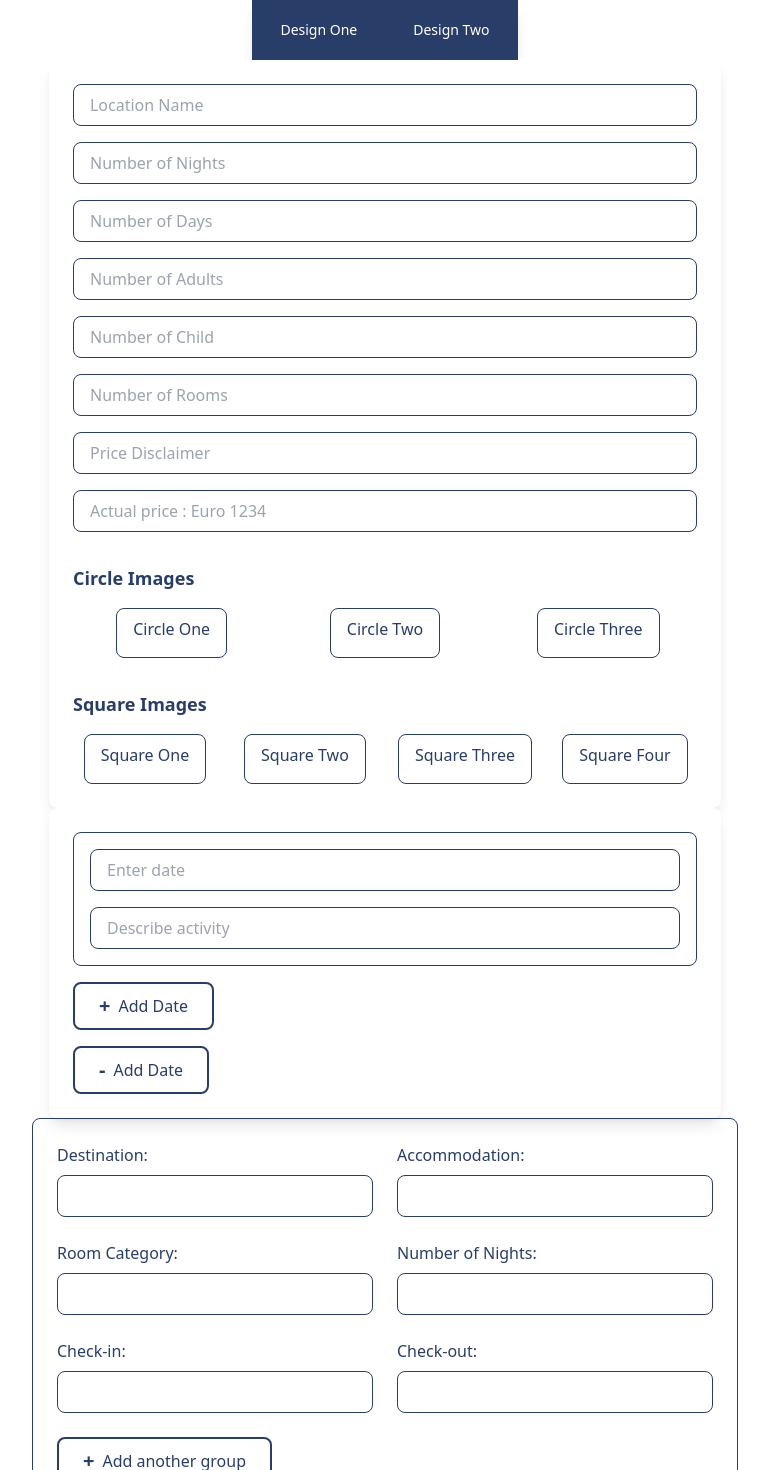
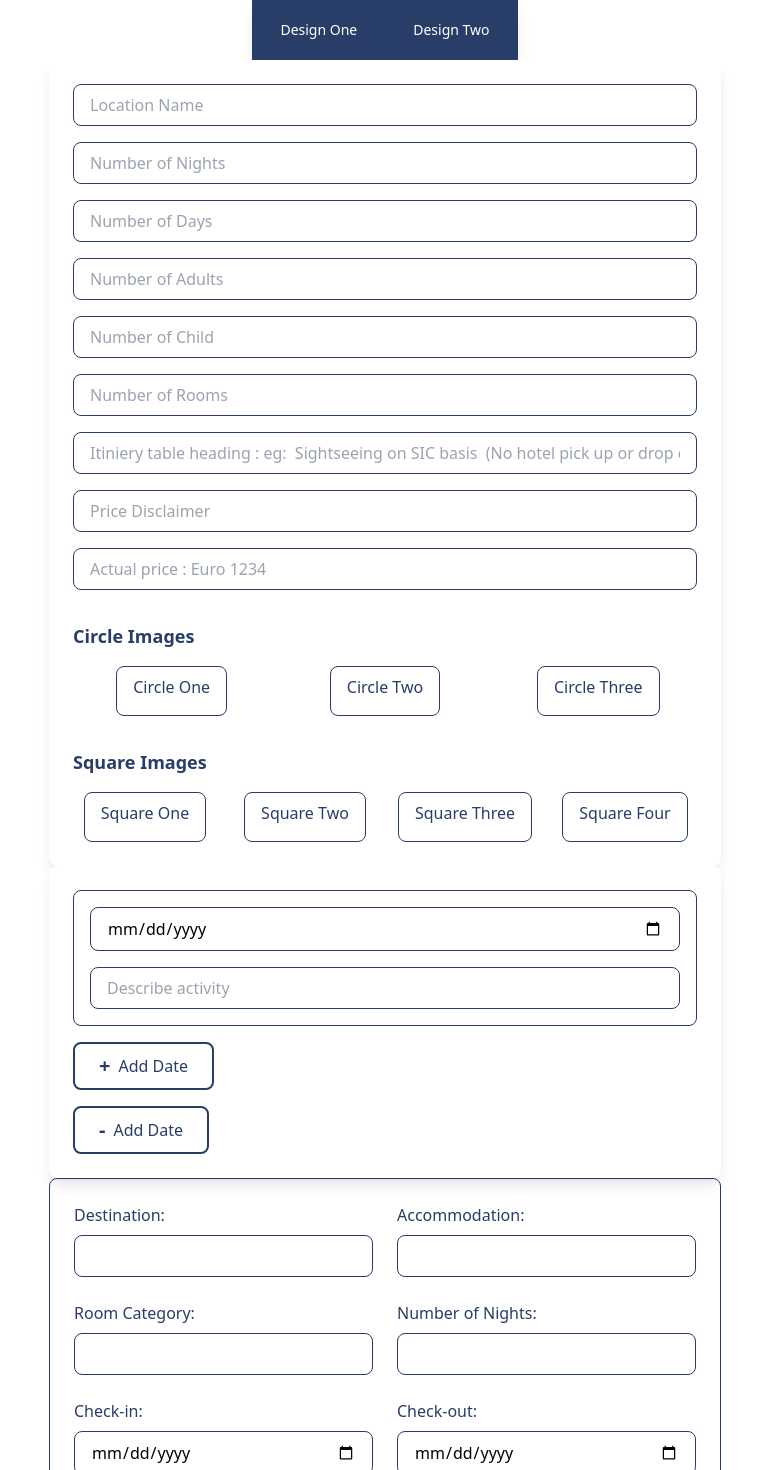
Before and after one commit to lalitstoic/shripal, a React (Create React App) app: page / in a window 1280 px wide. Shown: the top 1470 px of the page, without its empty margins (255-1024 px from the left). Built offline with nearby package versions, Linux system fonts and the light colour scheme; a web font is replaced by a local one.

Commit message:
Added the date picker feature in the pdf one

```diff
--- a/src/App.css
+++ b/src/App.css
@@ -27,7 +27,7 @@ html {
   word-break: break-all; /* Break long words that don't fit within the column */
 }
 .datecell {
-  width: 70px;
+  width: 90px;
   padding-left: 5px;
 }
 .citycell {
--- a/src/Component/Pdf.js
+++ b/src/Component/Pdf.js
@@ -105,13 +105,22 @@ const Pdf = () => {
         }
     ]);
 
-    // Handle input change in any of the fields
+    // Handle input change for all fields, including date inputs
     const handleInputChange = (index, event) => {
-        const { name, value } = event.target;
+        const { name, value, type } = event.target;
         const updatedInputGroups = [...inputGroups];
-        updatedInputGroups[index][name] = value;
+
+        // If the input type is "date", convert YYYY-MM-DD to DD-MM-YYYY
+        if (type === "date") {
+            updatedInputGroups[index][name] = value.split("-").reverse().join("-");
+        } else {
+            // For other inputs, keep the value as is
+            updatedInputGroups[index][name] = value;
+        }
+
         setInputGroups(updatedInputGroups);
     };
+
 
     // Handle adding a new group of inputs
     const addNewGroup = () => {
@@ -175,8 +184,19 @@ const Pdf = () => {
 
     const handleDateChange = (index, value) => {
         const newDates = [...dates];
-        newDates[index].date = value;
+
+        // Convert DD-MM-YYYY to YYYY-MM-DD format before updating the state
+        newDates[index].date = value.split("-").reverse().join("-");
+
         setDates(newDates);
+    };
+
+
+    // helper date function
+    const convertToDateForInput = (date) => {
+        if (!date) return ''; // If no date, return empty string
+        const [day, month, year] = date.split('-');
+        return `${year}-${month}-${day}`; // Convert to YYYY-MM-DD format
     };
 
 
@@ -246,6 +266,14 @@ const Pdf = () => {
                         className="w-full px-4 py-2 border border-[#293d69] rounded-lg focus:outline-none focus:ring-2 focus:ring-[#293d69] focus:border-transparent"
                         placeholder="Number of Rooms"
                     />
+                    <input
+                        type="text"
+                        onChange={(e) => setHeading(e.target.value)}
+                        className="w-full px-4 py-2 border border-[#293d69] rounded-lg focus:outline-none focus:ring-2 focus:ring-[#293d69] focus:border-transparent"
+                        placeholder="Itiniery table heading : eg:  Sightseeing on SIC basis
+  (No hotel pick up or drop of ) "
+                    />
+                    {/* <input placeholder='Enter Dates table heading' type="text" value={heading} onChange={(e) => setHeading(e.target.value)} /> */}
                     <input
                         type="text"
                         onChange={(e) => setPriceDisclaimer(e.target.value)}
@@ -327,9 +355,9 @@ const Pdf = () => {
                         <div key={dateIndex} className="border border-[#293d69] rounded-lg p-4">
                             <div className="date-container space-y-4">
                                 <input
-                                    type="text"
+                                    type="date"
                                     placeholder="Enter date"
-                                    value={date.date}
+                                    value={convertToDateForInput(date.date)}
                                     onChange={(e) => handleDateChange(dateIndex, e.target.value)}
                                     className="w-full px-4 py-2 border border-[#293d69] rounded-lg focus:outline-none focus:ring-2 focus:ring-[#293d69] focus:border-transparent"
                                 />
@@ -414,9 +442,9 @@ const Pdf = () => {
                             <div className="space-y-2">
                                 <label className="block text-[#293d69] font-medium">Check-in:</label>
                                 <input
-                                    type="text"
+                                    type="date"
                                     name="checkIn"
-                                    value={group.checkIn}
+                                    value={convertToDateForInput(group.checkIn)} // Convert for input
                                     onChange={(event) => handleInputChange(index, event)}
                                     className="w-full px-4 py-2 border border-[#293d69] rounded-lg focus:outline-none focus:ring-2 focus:ring-[#293d69] focus:border-transparent"
                                 />
@@ -425,9 +453,9 @@ const Pdf = () => {
                             <div className="space-y-2">
                                 <label className="block text-[#293d69] font-medium">Check-out:</label>
                                 <input
-                                    type="text"
+                                    type="date"
                                     name="checkOut"
-                                    value={group.checkOut}
+                                    value={convertToDateForInput(group.checkOut)} // Convert for input
                                     onChange={(event) => handleInputChange(index, event)}
                                     className="w-full px-4 py-2 border border-[#293d69] rounded-lg focus:outline-none focus:ring-2 focus:ring-[#293d69] focus:border-transparent"
                                 />
@@ -516,7 +544,7 @@ const Pdf = () => {
                 onChange={handleImageChange}
                 className="mb-4"
             />
-            <input placeholder='Enter Dates table heading' type="text" value={heading} onChange={(e) => setHeading(e.target.value)} />
+
 
             {/* Download button */}
             <button onClick={convertToPdf} className="w-full px-6 py-3 bg-[#293d69] text-white rounded-lg hover:bg-[#1e2f4f] font-semibold">
```
Also changed, not shown: task.txt.
